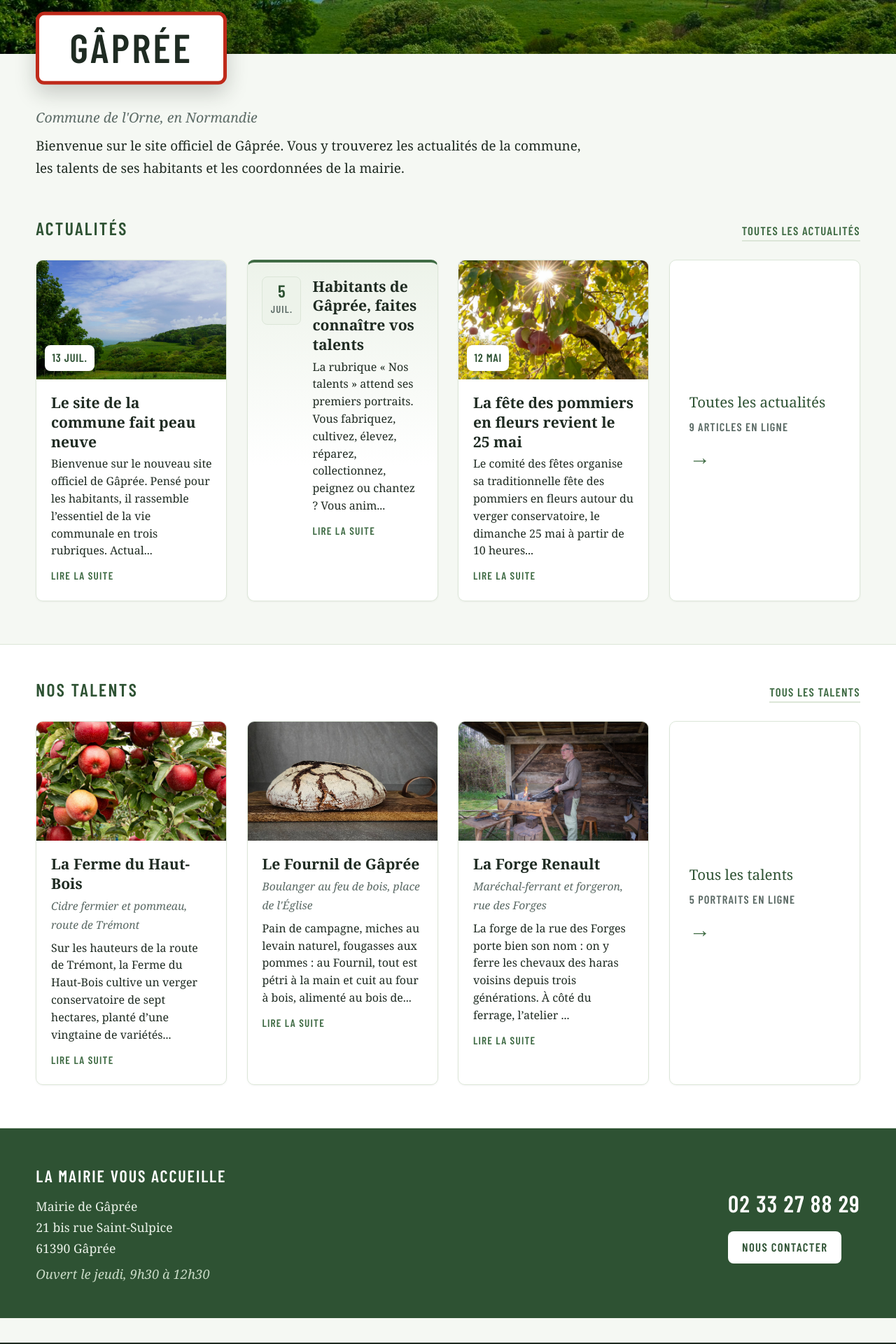
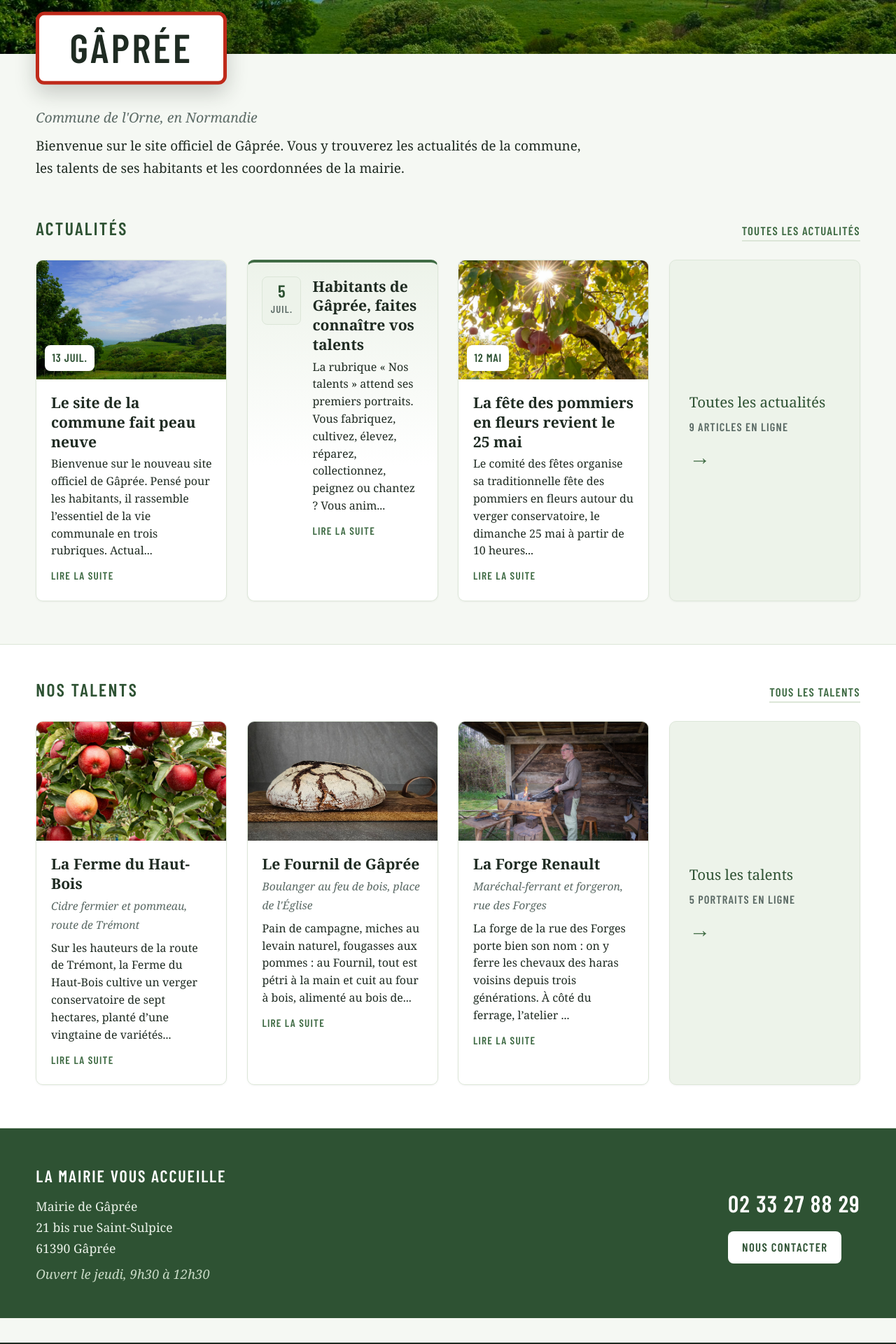
Before and after one commit to davidlotaut/gapree-website, a Jekyll site: the page built from index.html, in a window 1280 px wide. Shown: the part 502-2422 px from the top of the page at 70% size. Built offline with Jekyll 4.4.1, drawn with Linux system fonts in a browser that asks for light colours.

Commit message:
fix: la quatrième carte reprend son fond vert
.card, défini plus bas dans la feuille, écrasait le fond de .card--tout
à spécificité égale : la carte sortait blanche.

Co-Authored-By: Claude Opus 5 <noreply@anthropic.com>

```diff
--- a/assets/css/style.css
+++ b/assets/css/style.css
@@ -264,8 +264,9 @@ button:focus-visible {
   .grid--accueil { grid-template-columns: 1fr; }
 }
 
-/* Quatrième carte : l'accès à la rubrique complète, en vert de prairie pâle. */
-.card--tout {
+/* Quatrième carte : l'accès à la rubrique complète, en vert de prairie pâle.
+   Sélecteur doublé pour passer devant le fond blanc de .card, défini plus bas. */
+.card.card--tout {
   justify-content: center;
   gap: 0.55rem;
   padding: clamp(1.4rem, 2.2vw, 2rem);
@@ -275,7 +276,7 @@ button:focus-visible {
   color: var(--encre);
 }
 
-.card--tout:hover { background: #E4EEDF; color: var(--encre); }
+.card.card--tout:hover { background: #E4EEDF; color: var(--encre); }
 
 .card-tout-titre {
   font-family: var(--bulletin);
```
